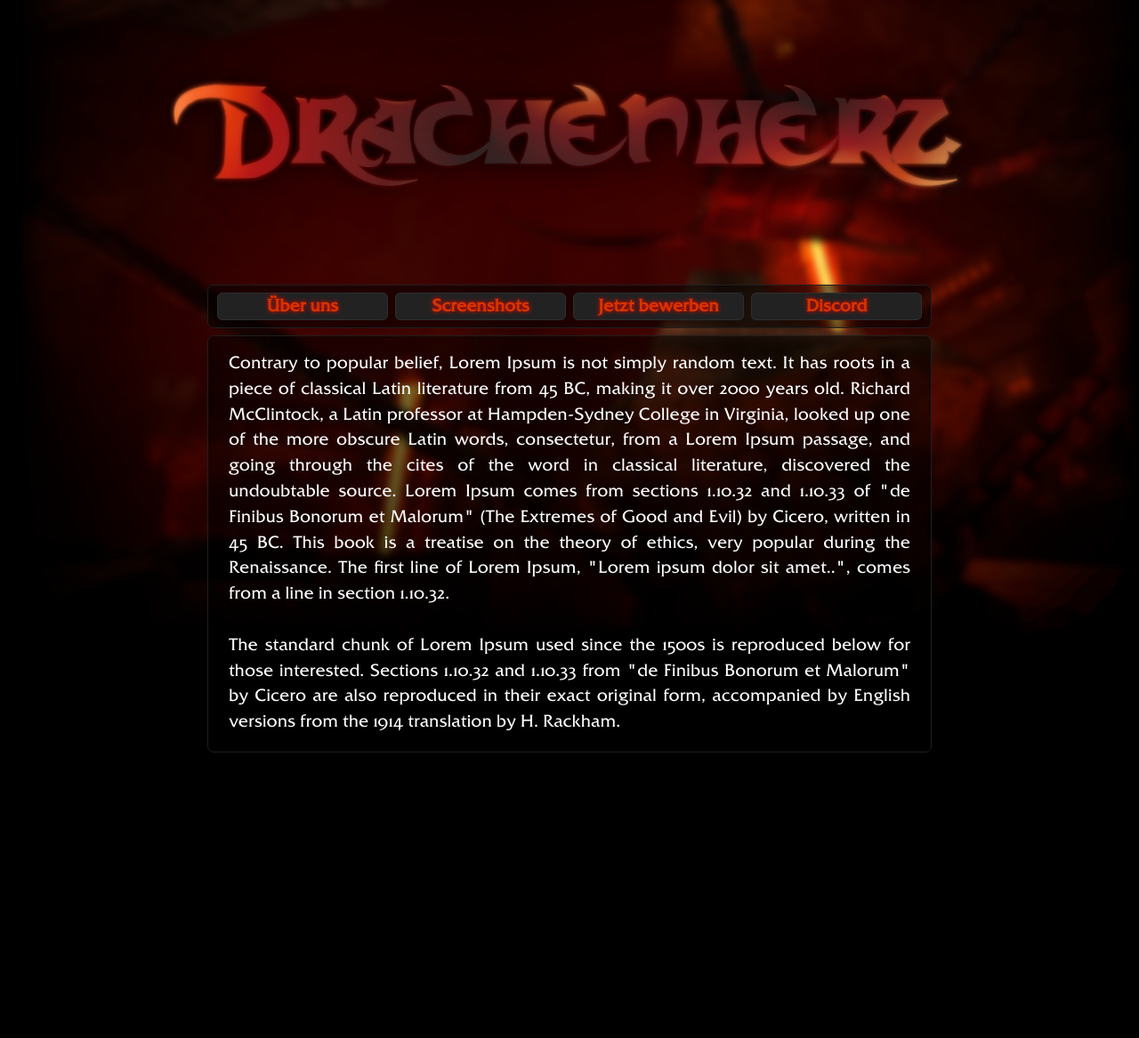
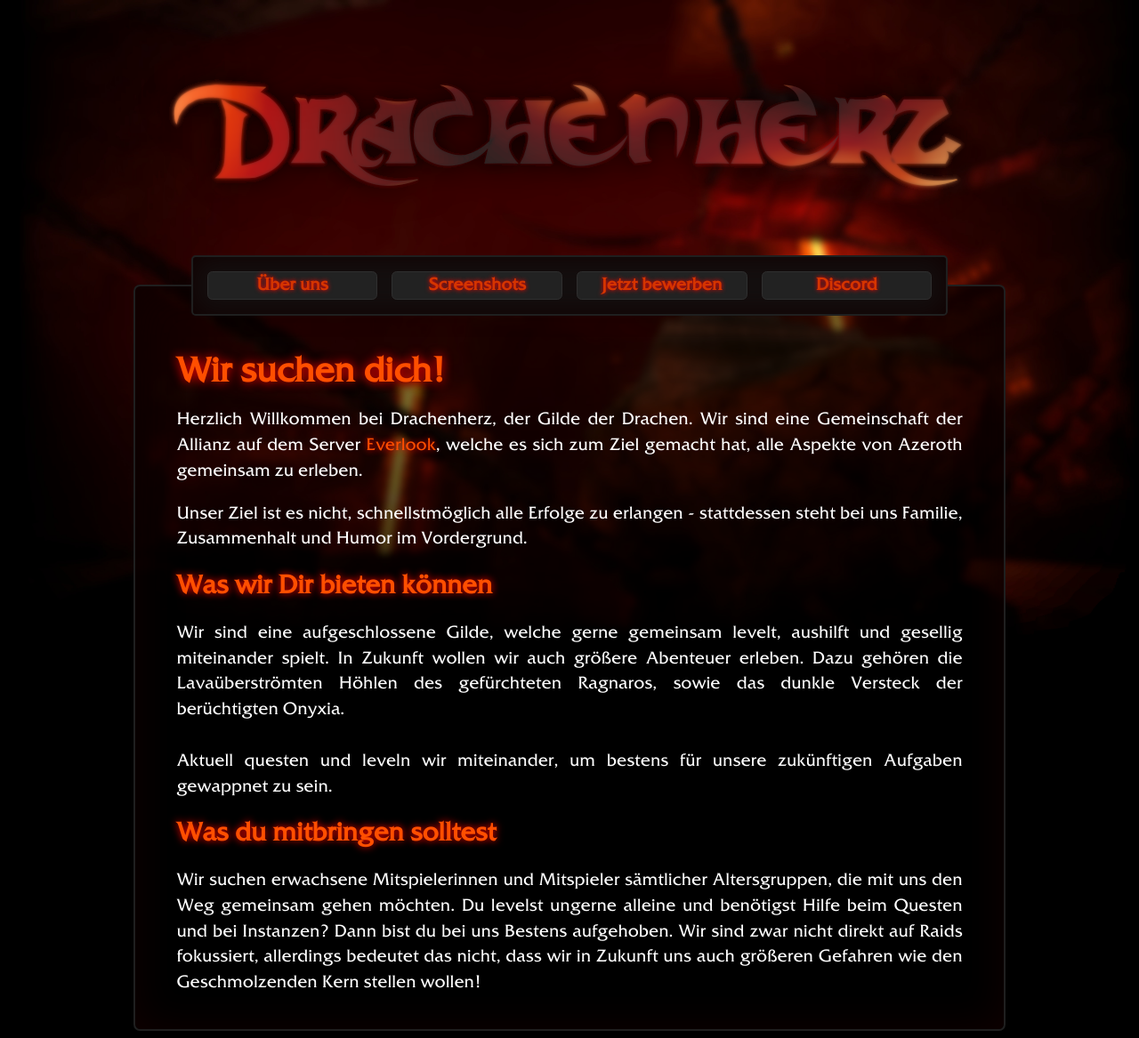
Before and after one commit to bitbrain/drachenherz, a Jekyll site: the page built from index.html, in a window 1280 px wide. Shown: the whole page at 89% size. Built offline with Jekyll 4.4.1, drawn with Linux system fonts in a browser that asks for light colours; before the commit the page ends 900 px from its top, so only the background shows below that.

Commit message:
Improve layout

```diff
--- a/_layouts/default.html
+++ b/_layouts/default.html
@@ -7,13 +7,12 @@
 </head>
 <body>
     {% include banner.html %}
+
     <div class="box">
     {% include menu.html %}
-    <div class="frame">
     <div class="content">
     {{ content }}
     </div>
   </div>
-  </div>
 </body>
 </html>
--- a/_sass/_colors.scss
+++ b/_sass/_colors.scss
@@ -1,5 +1,10 @@
 $color-background: black;
 $color-foreground: white;
+
+$color-primary: #d53500;
+$color-secondary: #ff0000;
+$color-secondary-highlight: #ff8532;
+$color-primary-highlight: #ff4f00;
 
 $color-button-background: #222222;
 $color-button-background-vibrant: #ff2800;
--- a/_sass/_layout.scss
+++ b/_sass/_layout.scss
@@ -5,10 +5,24 @@ body {
   background-repeat: no-repeat;
 }
 
+h1, h2, h3 {
+  color: $color-primary-highlight;
+  text-shadow: 0 0 0.3em $color-secondary;
+}
+
+a {
+  color: $color-primary-highlight;
+  text-shadow: 0 0 0.4em $color-secondary;
+  text-decoration: none;
+
+  &:hover {
+    color: $color-secondary-highlight;
+    text-shadow: 0 0 0.5em $color-secondary;
+  }
+}
+
 .button {
   font-weight:800;
-  display: absolute;
-  margin: auto;
   border-radius: $dim-input-radius;
   background-color: $color-button-background;
   padding-top: $dim-input-padding;
@@ -17,12 +31,10 @@ body {
   padding-bottom: $dim-input-padding;
   margin: 0 0.1em;
   text-decoration: none;
-  display: inline-block;
   font-size: $dim-input-font-size;
-  color: #d53500;
+  color: $color-primary;
   border: $color-button-background-highlight solid 0.08em;
   text-shadow: 0 0 0.25em #ff0000;
-  width: $dim-input-width;
 
   &:hover {
     color: #ff4f00;
@@ -36,9 +48,9 @@ body {
   }
 
   &:active {
-    box-shadow: 0 0 2.5em #ff0000;
+    box-shadow: 0 0 2.5em $color-secondary;
     color: #ff8532;
-    border: #912000 solid 0.08em;
+    border: #912000 solid 0.1em;
     /* Permalink - use to edit and share this gradient: https://colorzilla.com/gradient-editor/#ff1919+1,960608+100 */
     background: #ff1919; /* Old browsers */
     background: -moz-radial-gradient(center, ellipse cover,  $color-button-background-vibrant 1%, $color-button-border-highlight 100%); /* FF3.6-15 */
@@ -48,13 +60,40 @@ body {
   }
 }
 
-.frame {
+.menu {
+  background: rgba(20, 15, 15, 1);
+  -moz-box-shadow: inset 0 0 2em #100000;
+  -webkit-box-shadow: inset 0 0 2em #100000;
+  box-shadow: inset 0 0 2em #100000;
+  border-radius: $dim-input-radius;
+  border: 0.13em solid $color-button-border;
+  margin-top: -2.7em;
+  height: 4em;
+  width:52.9em;
+  display: inline-block;
+  display: table;
+  table-layout: fixed;
+  margin-left: auto;
+  margin-right: auto;
+  border-spacing: 1.0em;
+  & > .button {
+    vertical-align: middle;
+    display: table-cell;
+  }
+}
+
+.box {
+  width: 60em;
   margin-bottom: 0.5em;
   background-color:rgba(0.1, 0.1, 0.1, 0.5);
   display: inline-block;
   padding: 0.5em;
-  border: $color-button-border solid 0.1em;
+  border: $color-button-border solid 0.13em;
   border-radius: $dim-input-radius * 1.5;
+  text-align: center;
+  -moz-box-shadow: inset 0 0 3em #110000;
+  -webkit-box-shadow: inset 0 0 3em #110000;
+  box-shadow: inset 0 0 3em #110000;
 }
 
 .banner {
@@ -63,12 +102,14 @@ body {
   padding-top: 10em;
   background: url('../images/logo.png') center center no-repeat;
 }
+
 .content {
   font-size: 1.2em;
   text-align: justify;
   padding: 0.5em 0.8em;
-  width:39.9em;
+  padding-top: 1.2em;
+  width:46.0em;
   height: auto;
   line-height: 1.5em;
-  display: block;
+  display: inline-block;
 }
--- a/index.html
+++ b/index.html
@@ -4,6 +4,13 @@
 
 layout: default
 ---
-Contrary to popular belief, Lorem Ipsum is not simply random text. It has roots in a piece of classical Latin literature from 45 BC, making it over 2000 years old. Richard McClintock, a Latin professor at Hampden-Sydney College in Virginia, looked up one of the more obscure Latin words, consectetur, from a Lorem Ipsum passage, and going through the cites of the word in classical literature, discovered the undoubtable source. Lorem Ipsum comes from sections 1.10.32 and 1.10.33 of "de Finibus Bonorum et Malorum" (The Extremes of Good and Evil) by Cicero, written in 45 BC. This book is a treatise on the theory of ethics, very popular during the Renaissance. The first line of Lorem Ipsum, "Lorem ipsum dolor sit amet..", comes from a line in section 1.10.32.
-<br/><br/>
-The standard chunk of Lorem Ipsum used since the 1500s is reproduced below for those interested. Sections 1.10.32 and 1.10.33 from "de Finibus Bonorum et Malorum" by Cicero are also reproduced in their exact original form, accompanied by English versions from the 1914 translation by H. Rackham.
+<h1>Wir suchen dich!</h1>
+
+<p>Herzlich Willkommen bei Drachenherz, der Gilde der Drachen. Wir sind eine Gemeinschaft der Allianz auf dem Server <a href="https://classic-wow.fandom.com/wiki/Everlook">Everlook</a>, welche es sich zum Ziel gemacht hat, alle Aspekte von Azeroth gemeinsam zu erleben.</p>
+<p>Unser Ziel ist es nicht, schnellstmöglich alle Erfolge zu erlangen - stattdessen steht bei uns Familie, Zusammenhalt und Humor im Vordergrund.</p>
+
+<h2>Was wir Dir bieten können</h2>
+<p>Wir sind eine aufgeschlossene Gilde, welche gerne gemeinsam levelt, aushilft und gesellig miteinander spielt. In Zukunft wollen wir auch größere Abenteuer erleben. Dazu gehören die Lavaüberströmten Höhlen des gefürchteten Ragnaros, sowie das dunkle Versteck der berüchtigten Onyxia.</br></br>Aktuell questen und leveln wir miteinander, um bestens für unsere zukünftigen Aufgaben gewappnet zu sein.</p>
+<h2>Was du mitbringen solltest</h2>
+
+<p>Wir suchen erwachsene Mitspielerinnen und Mitspieler sämtlicher Altersgruppen, die mit uns den Weg gemeinsam gehen möchten. Du levelst ungerne alleine und benötigst Hilfe beim Questen und bei Instanzen? Dann bist du bei uns Bestens aufgehoben. Wir sind zwar nicht direkt auf Raids fokussiert, allerdings bedeutet das nicht, dass wir in Zukunft uns auch größeren Gefahren wie den Geschmolzenden Kern stellen wollen!</p>
```
Also changed, not shown: assets/images/border.png (added).
